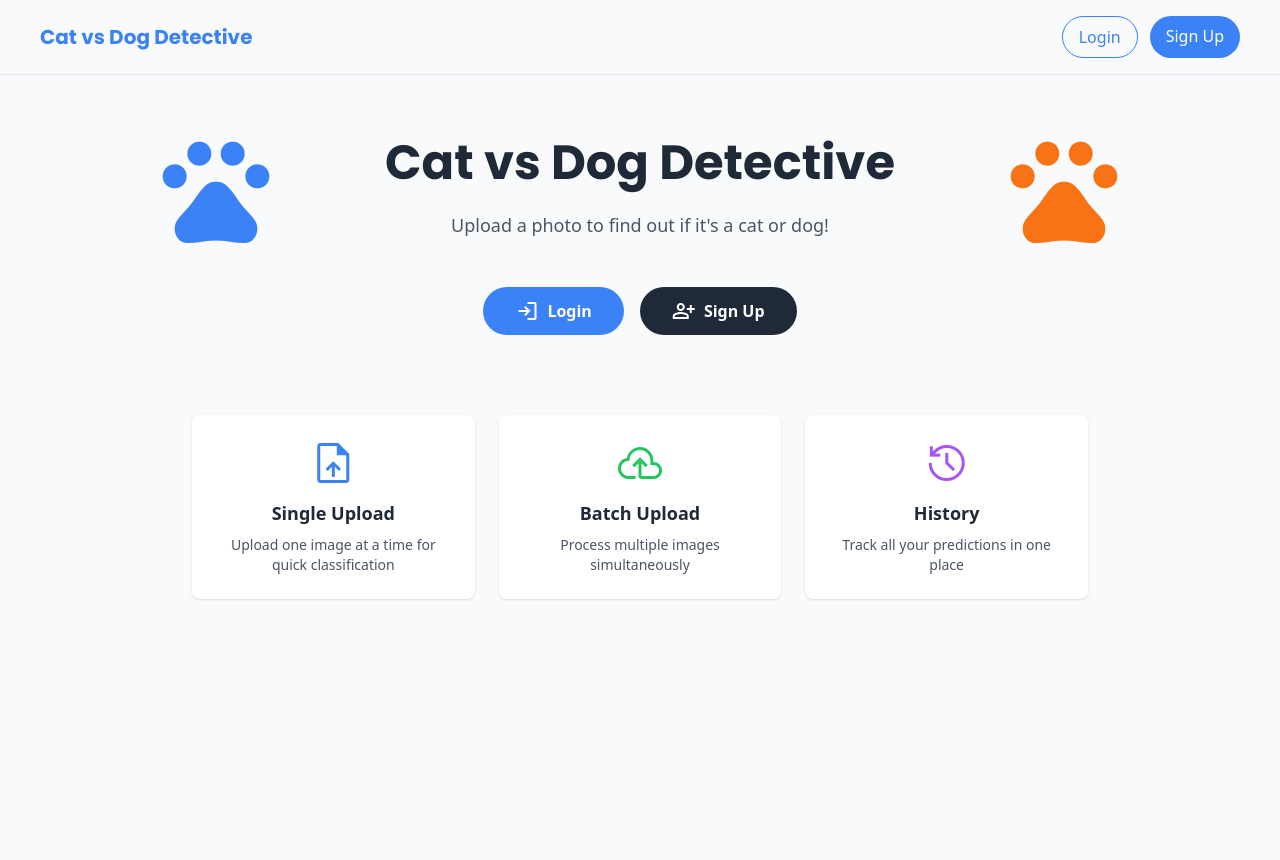
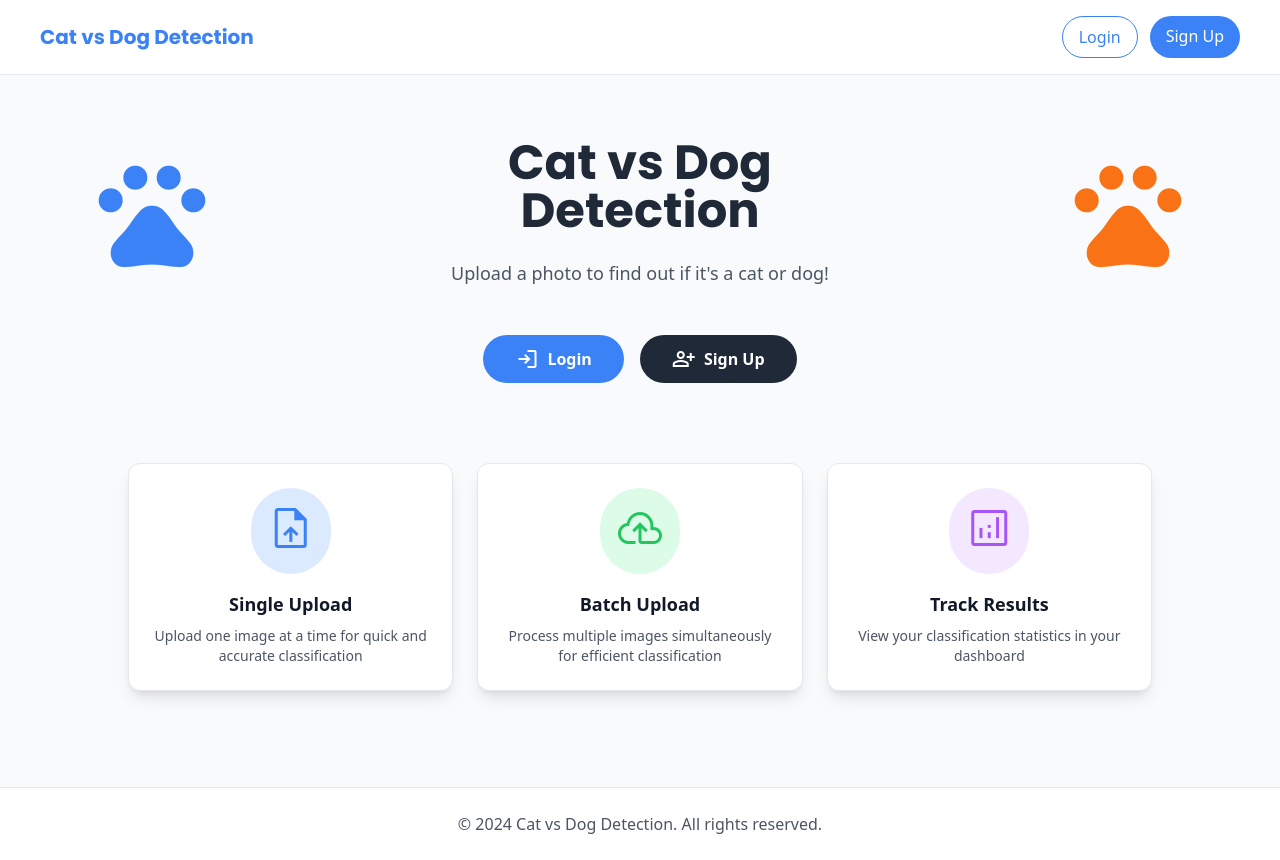
Before and after one commit to WWH16/Dog-CatClassifier, a Flask app: page / in a window 1280 px wide. Before the commit the page ends 600 px from the top, so only its background shows below. Run offline with Flask 3, Linux system fonts and the light colour scheme; some libraries are stand-ins or nearby versions.

Commit message:
changed the detective into detection

```diff
--- a/templates/batch_upload.html
+++ b/templates/batch_upload.html
@@ -3,7 +3,7 @@
 <head>
     <meta charset="utf-8"/>
     <meta content="width=device-width, initial-scale=1.0" name="viewport"/>
-    <title>Batch Upload - Cat vs Dog Detective</title>
+    <title>Batch Upload - Cat vs Dog Detection</title>
     <script src="https://cdn.tailwindcss.com"></script>
     <link href="https://fonts.googleapis.com/css2?family=Poppins:wght@700&display=swap" rel="stylesheet"/>
     <link href="https://fonts.googleapis.com/css2?family=Material+Symbols+Outlined" rel="stylesheet"/>
@@ -15,7 +15,7 @@
             <div class="max-w-7xl mx-auto flex items-center justify-between">
                 <div class="flex items-center gap-3">
                     <span class="material-symbols-outlined text-blue-500 text-3xl">pets</span>
-                    <h2 class="text-xl font-bold" style="font-family: 'Poppins', sans-serif;">Cat vs Dog Detective</h2>
+                    <h2 class="text-xl font-bold" style="font-family: 'Poppins', sans-serif;">Cat vs Dog Detection</h2>
                 </div>
                 <div class="flex items-center gap-4">
                     <a href="{{ url_for('dashboard') }}" class="text-blue-500 hover:text-blue-600 font-medium">← Dashboard</a>
--- a/templates/dashboard.html
+++ b/templates/dashboard.html
@@ -3,7 +3,7 @@
 <head>
     <meta charset="utf-8"/>
     <meta content="width=device-width, initial-scale=1.0" name="viewport"/>
-    <title>Dashboard - Cat vs Dog Detective</title>
+    <title>Dashboard - Cat vs Dog Detection</title>
     <script src="https://cdn.tailwindcss.com?plugins=forms,container-queries"></script>
     <link href="https://fonts.googleapis.com/css2?family=Inter:wght@400;500;700;900&family=Poppins:wght@700&display=swap" rel="stylesheet"/>
     <link href="https://fonts.googleapis.com/css2?family=Material+Symbols+Outlined:wght,FILL@100..700,0..1&display=swap" rel="stylesheet"/>
@@ -23,7 +23,7 @@
         <div class="flex items-center justify-between">
             <div class="flex items-center gap-4 text-blue-500">
                 <a href="{{ url_for('index') }}" class="flex items-center gap-4 hover:opacity-80 transition-opacity">
-                    <h2 class="font-display-poppins text-xl font-bold">Cat vs Dog Detective</h2>
+                    <h2 class="font-display-poppins text-xl font-bold">Cat vs Dog Detection</h2>
                 </a>
             </div>
 
@@ -255,7 +255,7 @@
 
     <footer class="border-t border-gray-200 py-6 mt-8">
         <div class="max-w-7xl mx-auto px-4 flex flex-col md:flex-row justify-between items-center">
-            <p class="text-gray-600 mb-4 md:mb-0">© 2024 Cat vs Dog Detective. All rights reserved.</p>
+            <p class="text-gray-600 mb-4 md:mb-0">© 2024 Cat vs Dog Detection. All rights reserved.</p>
             <div class="flex gap-6">
                 <span class="text-gray-500">{{ stats.total or 0 }} total predictions</span>
                 <a href="{{ url_for('logout') }}" class="text-blue-500 hover:text-blue-600 font-medium">Logout</a>
--- a/templates/index.html
+++ b/templates/index.html
@@ -3,7 +3,7 @@
 <head>
     <meta charset="utf-8"/>
     <meta content="width=device-width, initial-scale=1.0" name="viewport"/>
-    <title>Cat vs Dog Detective</title>
+    <title>Cat vs Dog Detection</title>
     <script src="https://cdn.tailwindcss.com?plugins=forms,container-queries"></script>
     <link href="https://fonts.googleapis.com/css2?family=Inter:wght@400;500;700;900&family=Poppins:wght@700&display=swap" rel="stylesheet"/>
     <link href="https://fonts.googleapis.com/css2?family=Material+Symbols+Outlined:wght,FILL@100..700,0..1&display=swap" rel="stylesheet"/>
@@ -16,10 +16,10 @@
 <body class="font-sans bg-gray-50 text-gray-800">
     <div class="min-h-screen flex flex-col">
         <!-- TopNavBar -->
-        <header class="border-b border-gray-200 px-6 sm:px-10 py-4">
+        <header class="border-b border-gray-200 px-6 sm:px-10 py-4 bg-white">
             <div class="flex items-center justify-between">
                 <div class="flex items-center gap-4 text-blue-500">
-                    <h2 class="font-display-poppins text-xl font-bold">Cat vs Dog Detective</h2>
+                    <h2 class="font-display-poppins text-xl font-bold">Cat vs Dog Detection</h2>
                 </div>
                 <div class="flex gap-3">
                     <a href="{{ url_for('login') }}"
@@ -37,7 +37,7 @@
         <main class="flex-1">
             <!-- HeroSection -->
             <div class="px-4 py-16 sm:px-6 lg:px-8">
-                <div class="mx-auto max-w-4xl">
+                <div class="mx-auto max-w-5xl">
                     <div class="flex flex-col items-center gap-12">
                         <div class="relative flex w-full items-center justify-center">
                             <!-- Cat Icon -->
@@ -49,7 +49,7 @@
 
                             <div class="flex flex-col gap-6 text-center max-w-lg">
                                 <h1 class="font-display-poppins text-4xl font-bold leading-tight sm:text-5xl">
-                                    Cat vs Dog Detective
+                                    Cat vs Dog Detection
                                 </h1>
                                 <h2 class="text-lg text-gray-600">
                                     Upload a photo to find out if it's a cat or dog!
@@ -90,26 +90,46 @@
 
                         <!-- Features -->
                         <div class="grid grid-cols-1 md:grid-cols-3 gap-6 mt-8 w-full">
-                            <div class="bg-white rounded-lg p-6 shadow text-center">
-                                <span class="material-symbols-outlined text-blue-500 text-5xl mb-3">upload_file</span>
-                                <h3 class="font-bold text-lg mb-2">Single Upload</h3>
-                                <p class="text-gray-600 text-sm">Upload one image at a time for quick classification</p>
+                            <div class="bg-white rounded-xl shadow-lg p-6 text-center border border-gray-200 hover:shadow-xl hover:border-blue-300 transition-all group">
+                                <div class="mb-4 flex justify-center">
+                                    <div class="p-4 bg-blue-100 rounded-full group-hover:bg-blue-200 transition-colors">
+                                        <span class="material-symbols-outlined text-blue-500 text-5xl">upload_file</span>
+                                    </div>
+                                </div>
+                                <h3 class="font-bold text-lg mb-2 text-gray-900">Single Upload</h3>
+                                <p class="text-gray-600 text-sm">Upload one image at a time for quick and accurate classification</p>
                             </div>
-                            <div class="bg-white rounded-lg p-6 shadow text-center">
-                                <span class="material-symbols-outlined text-green-500 text-5xl mb-3">cloud_upload</span>
-                                <h3 class="font-bold text-lg mb-2">Batch Upload</h3>
-                                <p class="text-gray-600 text-sm">Process multiple images simultaneously</p>
+
+                            <div class="bg-white rounded-xl shadow-lg p-6 text-center border border-gray-200 hover:shadow-xl hover:border-green-300 transition-all group">
+                                <div class="mb-4 flex justify-center">
+                                    <div class="p-4 bg-green-100 rounded-full group-hover:bg-green-200 transition-colors">
+                                        <span class="material-symbols-outlined text-green-500 text-5xl">cloud_upload</span>
+                                    </div>
+                                </div>
+                                <h3 class="font-bold text-lg mb-2 text-gray-900">Batch Upload</h3>
+                                <p class="text-gray-600 text-sm">Process multiple images simultaneously for efficient classification</p>
                             </div>
-                            <div class="bg-white rounded-lg p-6 shadow text-center">
-                                <span class="material-symbols-outlined text-purple-500 text-5xl mb-3">history</span>
-                                <h3 class="font-bold text-lg mb-2">History</h3>
-                                <p class="text-gray-600 text-sm">Track all your predictions in one place</p>
+
+                            <div class="bg-white rounded-xl shadow-lg p-6 text-center border border-gray-200 hover:shadow-xl hover:border-purple-300 transition-all group">
+                                <div class="mb-4 flex justify-center">
+                                    <div class="p-4 bg-purple-100 rounded-full group-hover:bg-purple-200 transition-colors">
+                                        <span class="material-symbols-outlined text-purple-500 text-5xl">analytics</span>
+                                    </div>
+                                </div>
+                                <h3 class="font-bold text-lg mb-2 text-gray-900">Track Results</h3>
+                                <p class="text-gray-600 text-sm">View your classification statistics in your dashboard</p>
                             </div>
                         </div>
                     </div>
                 </div>
             </div>
         </main>
+
+        <footer class="border-t border-gray-200 py-6 mt-8 bg-white">
+            <div class="max-w-5xl mx-auto px-4 text-center">
+                <p class="text-gray-600">© 2024 Cat vs Dog Detection. All rights reserved.</p>
+            </div>
+        </footer>
     </div>
 </body>
 </html>
--- a/templates/login.html
+++ b/templates/login.html
@@ -3,7 +3,7 @@
 <head>
     <meta charset="utf-8"/>
     <meta content="width=device-width, initial-scale=1.0" name="viewport"/>
-    <title>Login - Cat vs Dog Detective</title>
+    <title>Login - Cat vs Dog Detection</title>
     <script src="https://cdn.tailwindcss.com"></script>
     <link href="https://fonts.googleapis.com/css2?family=Poppins:wght@700&display=swap" rel="stylesheet"/>
     <link href="https://fonts.googleapis.com/css2?family=Material+Symbols+Outlined" rel="stylesheet"/>
@@ -14,7 +14,7 @@
             <div class="text-center mb-8">
                 <div class="inline-flex items-center gap-2 text-blue-500 mb-4">
                     <span class="material-symbols-outlined text-4xl">pets</span>
-                    <h1 class="text-2xl font-bold" style="font-family: 'Poppins', sans-serif;">Cat vs Dog Detective</h1>
+                    <h1 class="text-2xl font-bold" style="font-family: 'Poppins', sans-serif;">Cat vs Dog Detection</h1>
                 </div>
                 <p class="text-gray-600">Login to start classifying</p>
             </div>
--- a/templates/signup.html
+++ b/templates/signup.html
@@ -3,7 +3,7 @@
 <head>
     <meta charset="utf-8"/>
     <meta content="width=device-width, initial-scale=1.0" name="viewport"/>
-    <title>Sign Up - Cat vs Dog Detective</title>
+    <title>Sign Up - Cat vs Dog Detection</title>
     <script src="https://cdn.tailwindcss.com"></script>
     <link href="https://fonts.googleapis.com/css2?family=Poppins:wght@700&display=swap" rel="stylesheet"/>
     <link href="https://fonts.googleapis.com/css2?family=Material+Symbols+Outlined" rel="stylesheet"/>
@@ -14,7 +14,7 @@
             <div class="text-center mb-8">
                 <div class="inline-flex items-center gap-2 text-blue-500 mb-4">
                     <span class="material-symbols-outlined text-4xl">pets</span>
-                    <h1 class="text-2xl font-bold" style="font-family: 'Poppins', sans-serif;">Cat vs Dog Detective</h1>
+                    <h1 class="text-2xl font-bold" style="font-family: 'Poppins', sans-serif;">Cat vs Dog Detection</h1>
                 </div>
                 <p class="text-gray-600">Create your account to start classifying</p>
             </div>
```
